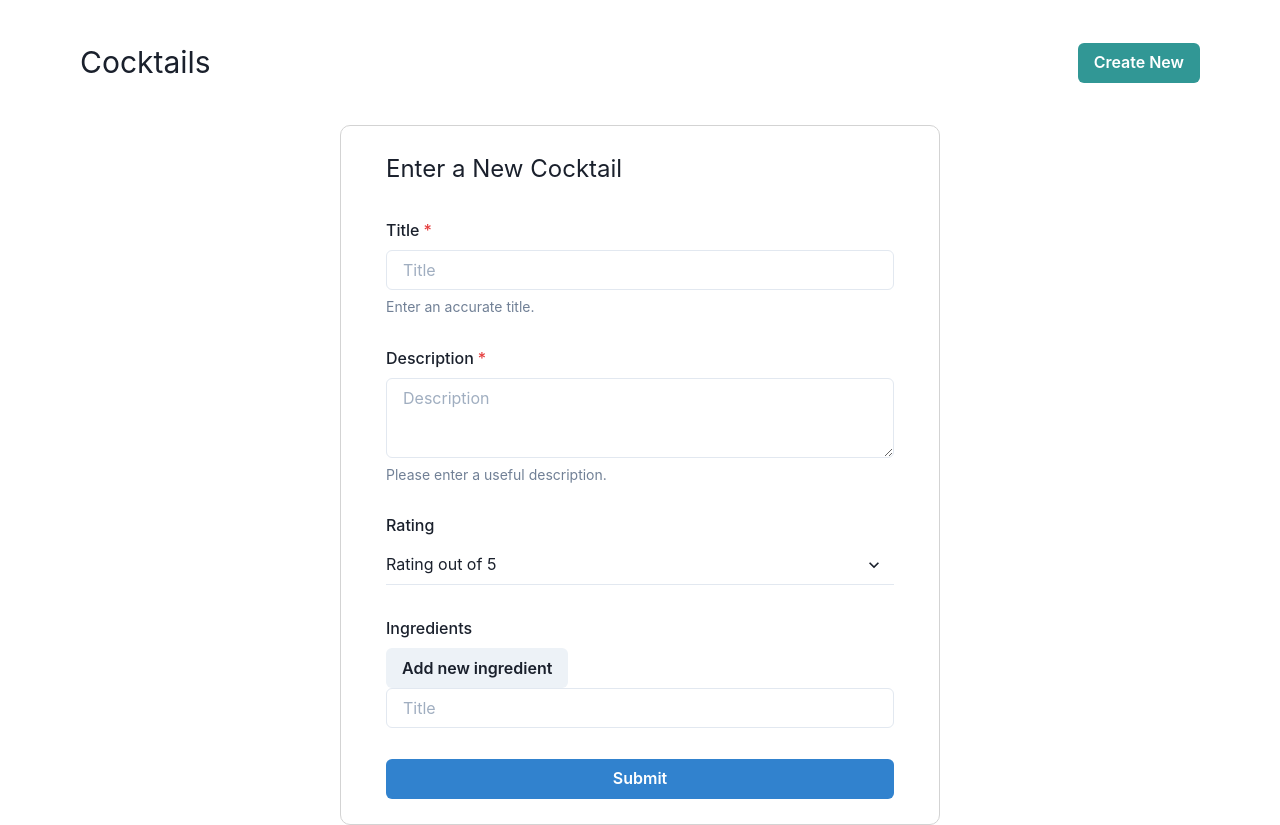
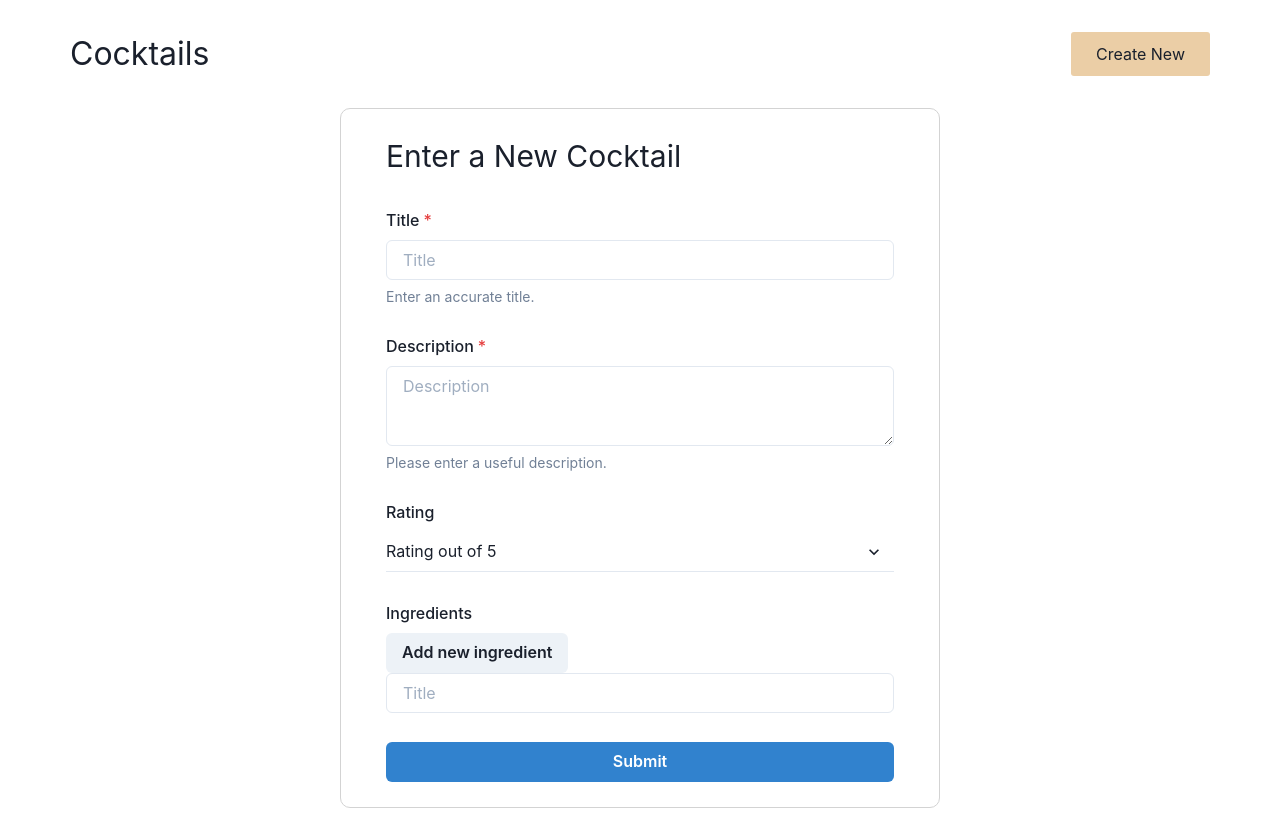
Before and after one commit to dbjowett/Drinks-Js, a Next.js app: page /new in a window 1280 px wide. Built offline with nearby package versions, Linux system fonts and the light colour scheme.

Commit message:
Add custom styling, remove Chakra

```diff
--- a/components/Navigation_Bar.js
+++ b/components/Navigation_Bar.js
@@ -1,17 +1,15 @@
-import { Button, Flex, Text } from '@chakra-ui/react';
 import Link from 'next/link';
+import styles from '../styles/component/Navigation_Bar.module.css';
 
 export default function NavBar() {
   return (
-    <Flex align='center' justify='space-between' maxW='1200px' m='0 auto' padding={10}>
+    <div className={styles.nav_container}>
       <Link href={`/`} passHref>
-        <Text fontSize='3xl' style={{ cursor: 'pointer' }}>
-          Cocktails
-        </Text>
+        <h1>Cocktails</h1>
       </Link>
       <Link href={`/new`} passHref>
-        <Button colorScheme='teal'>Create New</Button>
+        <button className={styles.nav_btn}>Create New</button>
       </Link>
-    </Flex>
+    </div>
   );
 }
--- a/pages/new.js
+++ b/pages/new.js
@@ -1,4 +1,4 @@
-import { Button, FormControl, FormHelperText, FormLabel, Input, Text, Textarea, useToast, Select } from '@chakra-ui/react';
+import { Button, FormControl, FormHelperText, FormLabel, Form, Input, Text, Textarea, useToast, Select } from '@chakra-ui/react';
 import Router from 'next/router';
 import { useRef } from 'react';
 
@@ -50,7 +50,7 @@ export default function New() {
   return (
     <>
       <form onSubmit={submitHandler} style={customStyling}>
-        <Text fontSize='2xl'>Enter a New Cocktail</Text>
+        <Text fontSize='3xl'>Enter a New Cocktail</Text>
         <FormControl isRequired>
           <FormLabel htmlFor='Title'>Title</FormLabel>
           <Input id='Title' placeholder='Title' ref={titleInputRef} />
--- a/styles/component/Cocktail_Item.module.css
+++ b/styles/component/Cocktail_Item.module.css
@@ -1,7 +1,8 @@
 .container {
   background-color: white;
-  box-shadow: 1px 1px;
-  padding: 10px;
+  padding: 20px;
+  border-radius: 15px;
+  box-shadow: 0 4px 6px -1px #0000001a, 0 2px 4px -2px rgb(0 0 0 / 0.1);
 }
 
 .container button {
--- /dev/null
+++ b/styles/component/Navigation_Bar.module.css
@@ -0,0 +1,19 @@
+.nav_container {
+  display: flex;
+  flex-direction: row;
+  align-items: center;
+  justify-content: space-between;
+  max-width: 1200px;
+  margin: 0 auto;
+  padding: 30px;
+}
+
+.nav_container h1 {
+  font-size: 2rem;
+}
+
+.nav_btn {
+  background-color: var(--main_btn_colour);
+  padding: 10px 25px;
+  border-radius: 3px;
+}
--- a/styles/globals.css
+++ b/styles/globals.css
@@ -13,9 +13,10 @@ a {
 
 * {
   box-sizing: border-box;
+  /* background-color: #f7f9fc; */
 }
 
 :root {
-  --main_bg_colour: rgb(255, 222, 222);
+  --main_bg_colour: rgb(216, 216, 216);
   --main_btn_colour: #ebcea6;
 }
```
Also changed, not shown: components/Cocktail_Grid.js (+10 -5 lines), components/Cocktail_Item.js (+2 -27 lines), pages/index.js (+1 -6 lines), styles/component/Cocktail_Grid.module.css (added, +10 -0 lines).
